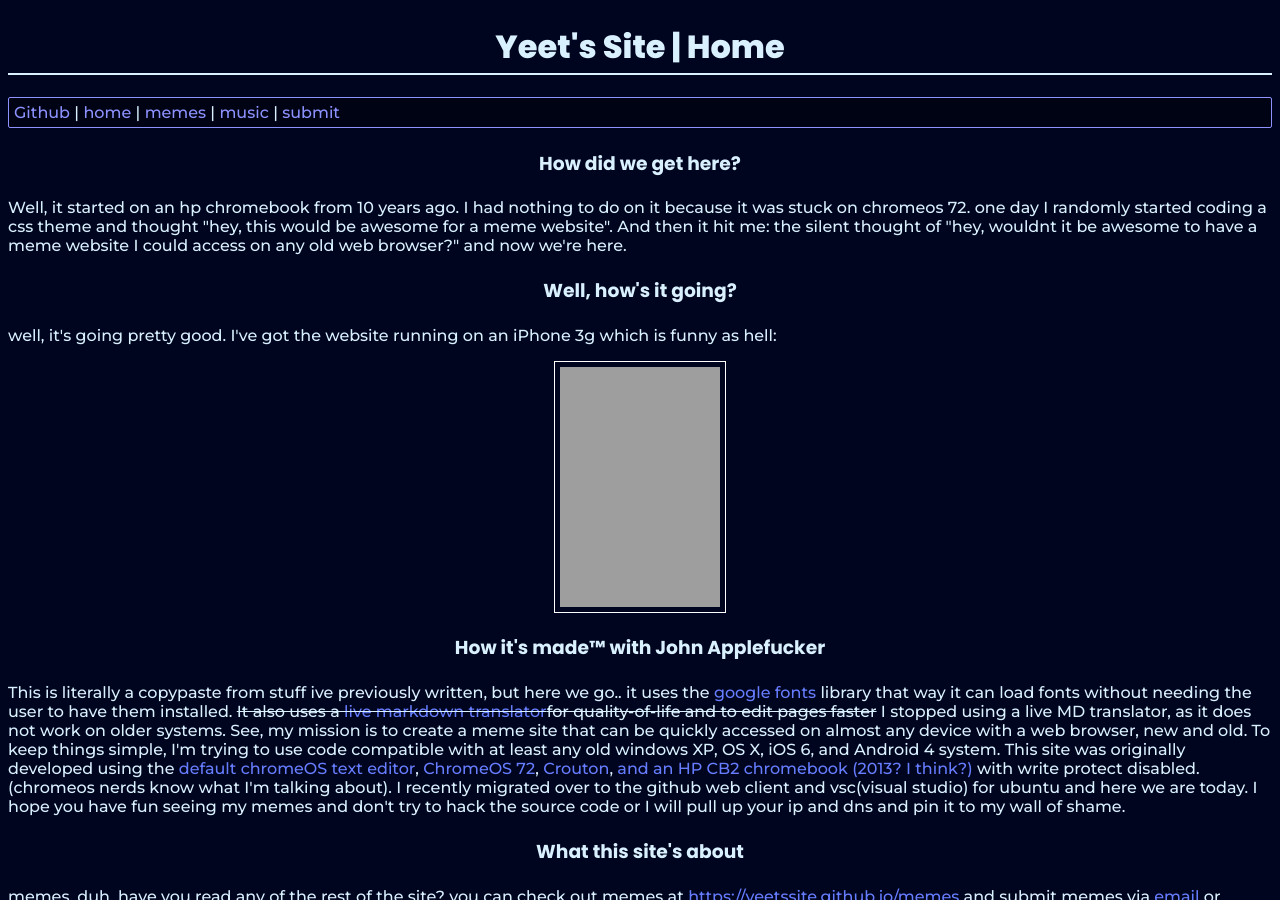
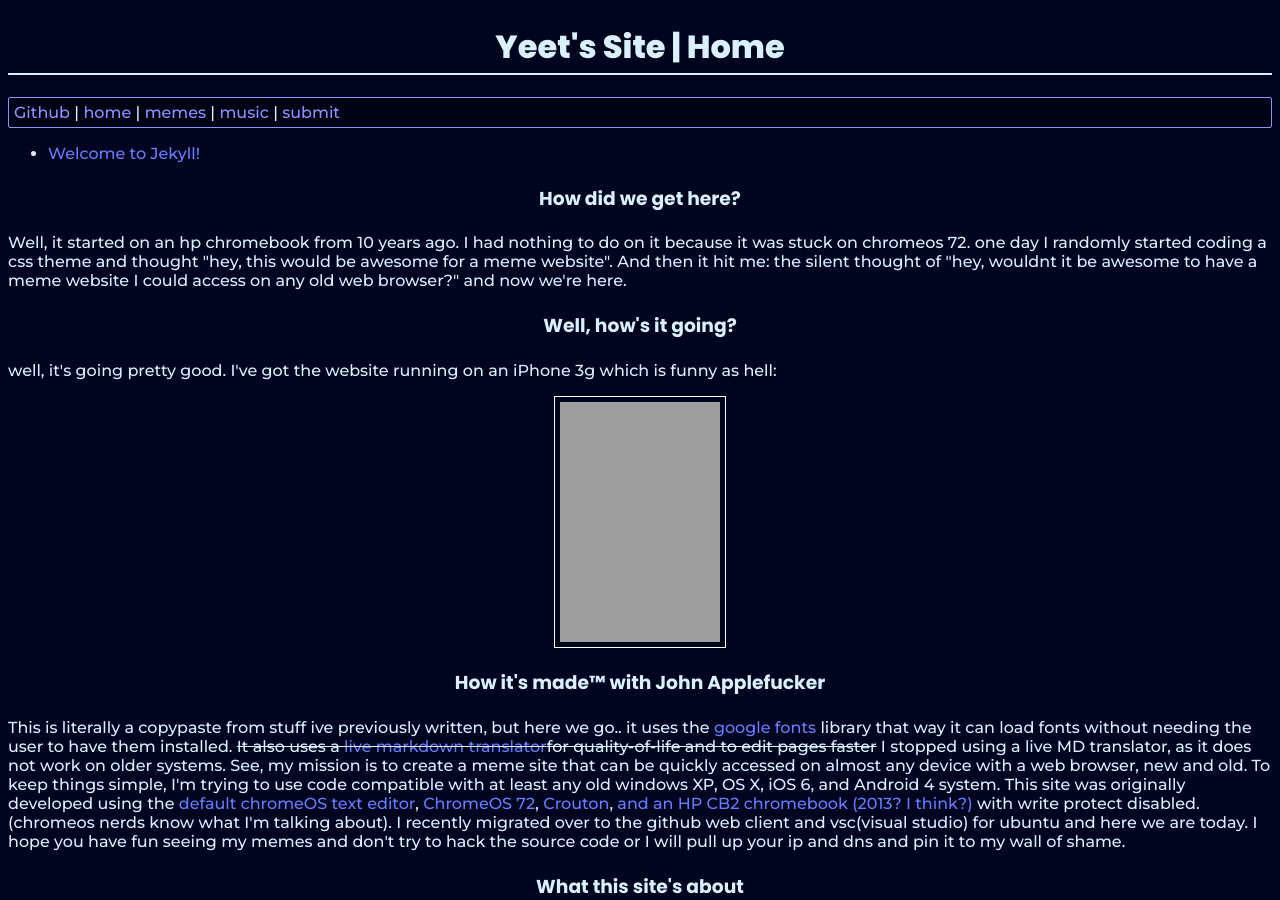
Before and after one commit to yeetssite/memes, a Jekyll site: the page built from index.html, in a window 1280 px wide and 900 px high. Built offline with Jekyll 4.4.1, drawn with Linux system fonts in a browser that asks for light colours; a script that is not in the unit is left out.

Commit message:
Add posts

```diff
--- a/index.html
+++ b/index.html
@@ -35,6 +35,15 @@
 
           </header>
      <div>
+	     <ul>
+		     {% for post in site.posts %}
+		     <li>
+			<a href="{{ post.url }}">{{ post.title }}</a>
+		     </li>
+		     {% endfor %}
+	     </ul>
+     </div>
+     <div>
         <h3>How did we get here?</h3>
         <p>
           Well, it started on an hp chromebook from 10 years ago. I had nothing to do on it because it was stuck on chromeos 72. one day I randomly started coding a css theme and thought "hey, this would be awesome for a meme website".
```
